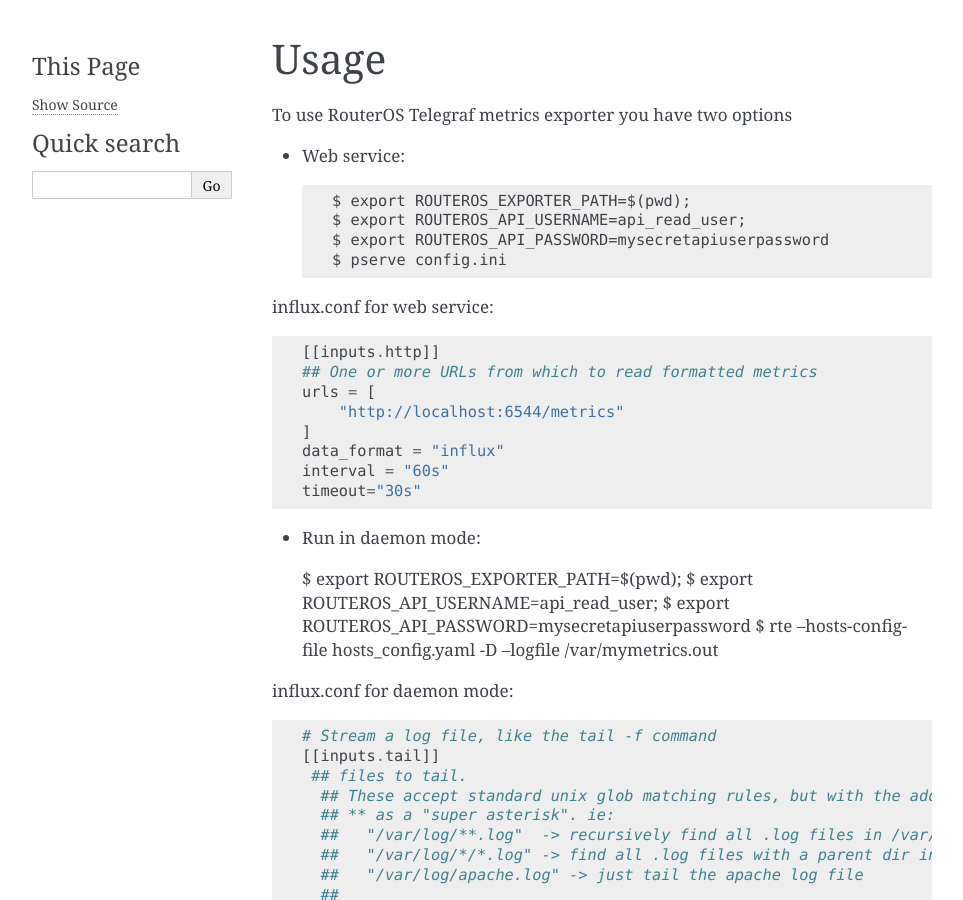
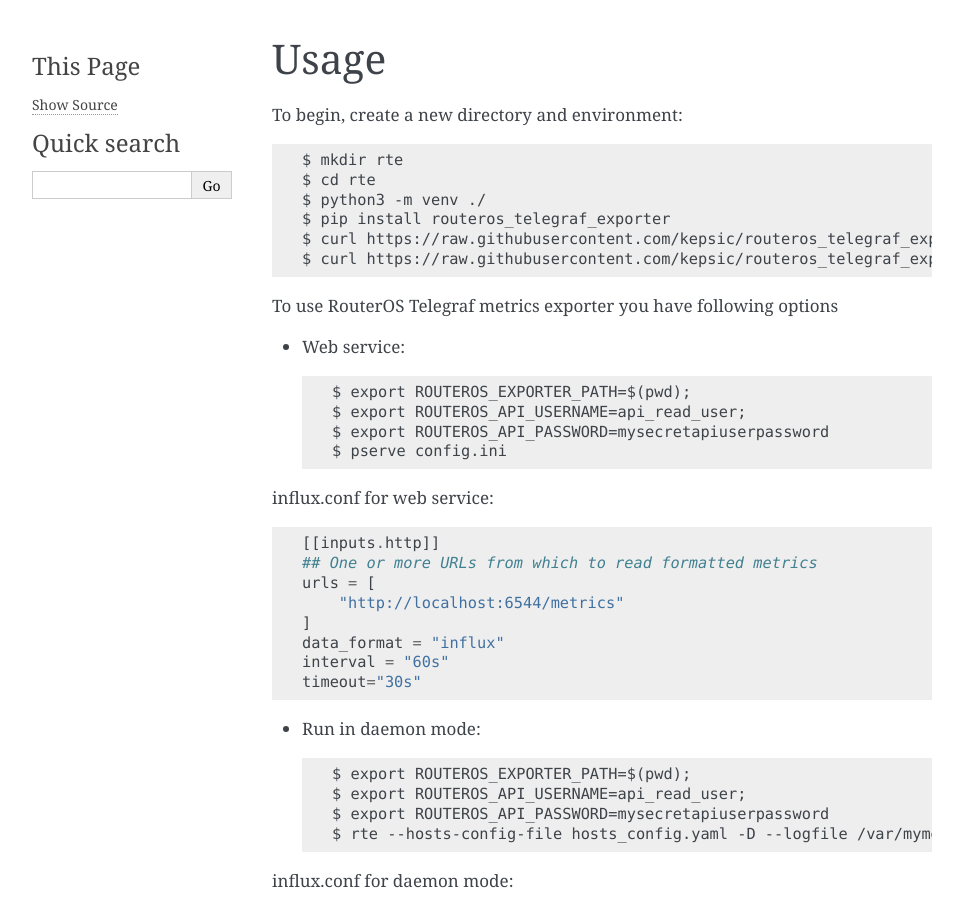
Before and after one commit to kepsic/routeros_telegraf_exporter, a Sphinx documentation site: the page built from docs/usage.rst, in a window 1280 px wide and 900 px high. Shown: the whole window, without its empty margins (148-1111 px from the left). Built offline with Sphinx 7.4.7, drawn with Linux system fonts in a browser that asks for light colours; pages that are not in the unit, such as notebooks, are missing from menus.

Commit message:
Documentation update

```diff
--- a/docs/usage.rst
+++ b/docs/usage.rst
@@ -2,7 +2,16 @@
 Usage
 =====
 
-To use RouterOS Telegraf metrics exporter you have two options
+To begin, create a new directory and environment::
+
+    $ mkdir rte
+    $ cd rte
+    $ python3 -m venv ./
+    $ pip install routeros_telegraf_exporter
+    $ curl https://raw.githubusercontent.com/kepsic/routeros_telegraf_exporter/master/example_config.ini -o config.ini
+    $ curl https://raw.githubusercontent.com/kepsic/routeros_telegraf_exporter/master/hosts_config_example.yaml -o hosts_config.yaml
+
+To use RouterOS Telegraf metrics exporter you have following options
 
 - Web service::
 
@@ -21,13 +30,13 @@
     interval = "60s"
     timeout="30s"
 
-
--    Run in daemon mode::
+- Run in daemon mode::
 
     $ export ROUTEROS_EXPORTER_PATH=$(pwd);
     $ export ROUTEROS_API_USERNAME=api_read_user;
     $ export ROUTEROS_API_PASSWORD=mysecretapiuserpassword
     $ rte --hosts-config-file hosts_config.yaml -D --logfile /var/mymetrics.out
+
 influx.conf for daemon mode::
 
     # Stream a log file, like the tail -f command
```
